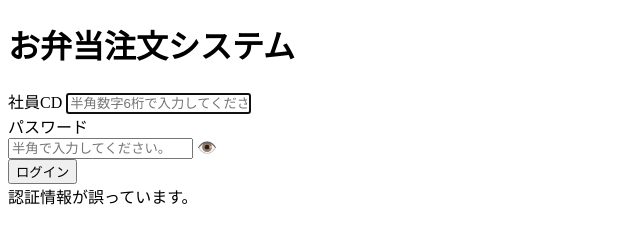
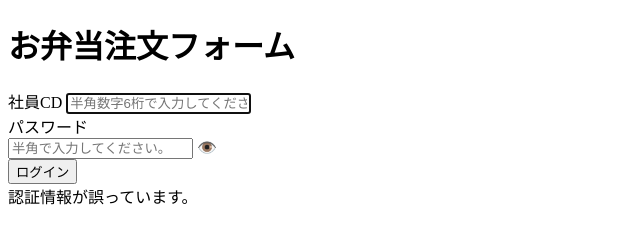
Before and after one commit to tmaruyama629/Bento, a plain HTML site: page index.html in a window 1280 px wide. Shown: the full height of the page, 0-640 px from the left. Drawn offline with nearby package versions, Linux system fonts and the light colour scheme.

Commit message:
feat(login): ログイン画面のタイトルを「お弁当注文フォーム」に変更

```diff
--- a/index.html
+++ b/index.html
@@ -34,7 +34,7 @@
   <!-- パスワード認証画面 -->
   <div id="login-container">
     <div class="login-form">
-      <h1>お弁当注文システム</h1>
+      <h1>お弁当注文フォーム</h1>
       <div class="form-group">
         <label for="employeeCD">社員CD</label>
         <input type="text" id="employeeCD" placeholder="半角数字6桁で入力してください。" oninput="this.value = this.value.replace(/[^0-9]/g, '').slice(0, 6)" maxlength="6" />
```
